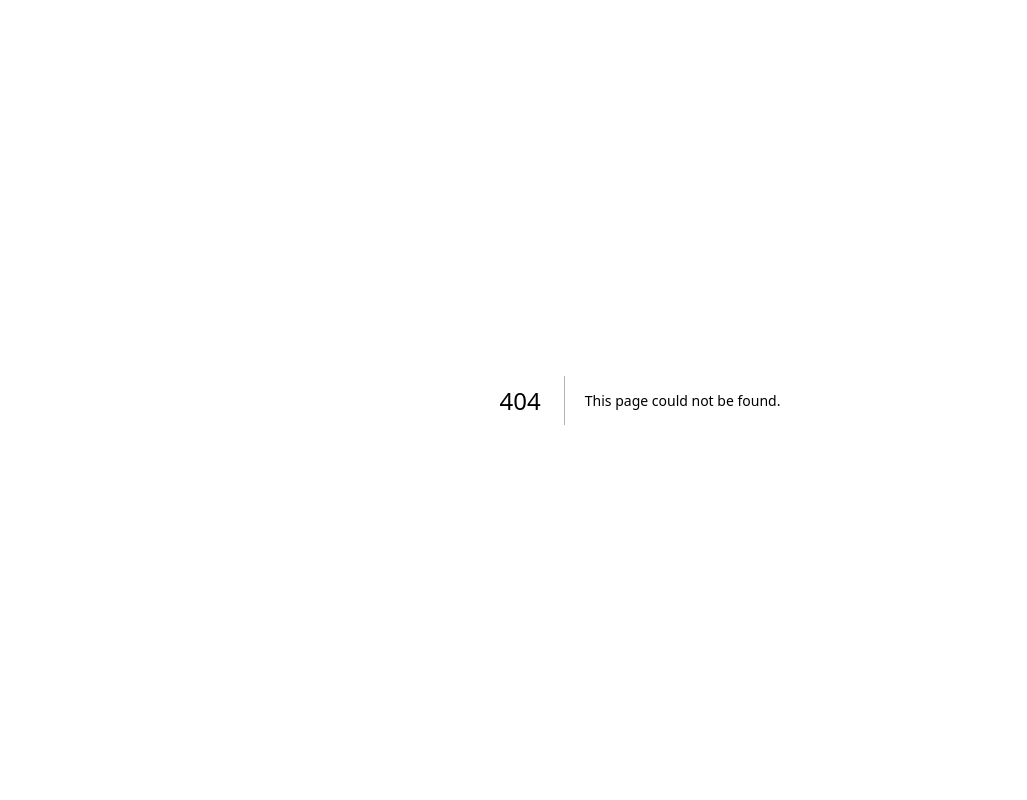
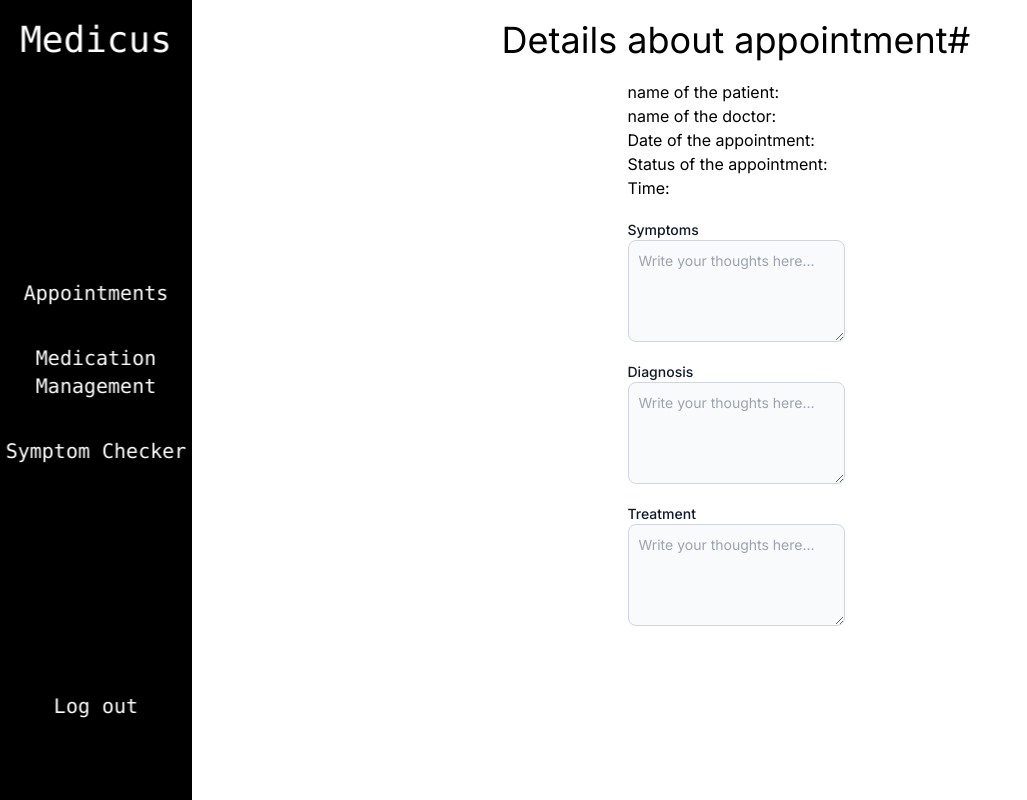
Before and after one commit to anevski-stefan/medicus, a Next.js app in the folder frontend/: page /detailPage in a window 1280 px wide. Before the commit this address had no page. Shown: the whole page, without its empty margins (0-1027 px from the left). Built offline with nearby package versions, Linux system fonts and the light colour scheme.

Commit message:
Add base detailsPage

```diff
--- /dev/null
+++ b/frontend/src/app/detailPage/page.jsx
@@ -0,0 +1,75 @@
+"use client";
+
+import LeftMenu from "../components/LeftMenu";
+import Button from "../components/Button";
+import React, { useState } from "react";
+
+
+function page() {
+    const [isHidden, setIsHidden] = useState(false);
+    const [isModalOpen, setIsModalOpen] = useState(false);
+
+    function handleClick() {
+      setIsHidden(!isHidden);
+    }
+
+    return (
+      <div className="detailPage-wrapper flex">
+        <LeftMenu className={isHidden ? "hidden animated" : "visible animated"} />
+        <Button isHidden={isHidden} handleClick={handleClick} />
+        <div className="flex-1 main-content flex flex-col items-center">
+          <h1 className="text-4xl my-5">Details about appointment#</h1>
+          <div className="details">
+            <p>name of the patient: <span></span></p>
+            <p>name of the doctor: <span></span></p>
+            <p>Date of the appointment: <span></span></p>
+            <p>Status of the appointment: <span></span></p>
+            <p>Time: <span></span></p>
+            <div className="grid grid-cols-1">
+                  <label for="symptoms"
+                    class="block mt-5 text-sm font-medium text-gray-900 dark:text-white">
+                    Symptoms
+                  </label>
+                  <textarea
+                    id="symptoms"
+                    disabled="true"
+                    rows="4"
+                    class="block p-2.5 w-full text-sm text-gray-900 bg-gray-50 rounded-lg border border-gray-300 focus:ring-blue-500 focus:border-blue-500 dark:bg-gray-700 dark:border-gray-600 dark:placeholder-gray-400 dark:text-white dark:focus:ring-blue-500 dark:focus:border-blue-500"
+                    placeholder="Write your thoughts here..."
+                  ></textarea>
+                </div>
+                <div className="grid grid-cols-1">
+                  <label for="diagnosis"
+                    class="block mt-5 text-sm font-medium text-gray-900 dark:text-white">
+                    Diagnosis
+                  </label>
+                  <textarea
+                    id="diagnosis"
+                    rows="4"
+                    disabled="true"
+
+                    class="block p-2.5 w-full text-sm text-gray-900 bg-gray-50 rounded-lg border border-gray-300 focus:ring-blue-500 focus:border-blue-500 dark:bg-gray-700 dark:border-gray-600 dark:placeholder-gray-400 dark:text-white dark:focus:ring-blue-500 dark:focus:border-blue-500"
+                    placeholder="Write your thoughts here..."
+                  ></textarea>
+                </div>
+                <div className="grid grid-cols-1">
+                  <label for="treatment"
+                    class="block mt-5 text-sm font-medium text-gray-900 dark:text-white">
+                    Treatment
+                  </label>
+                  <textarea
+                    id="treatment"
+                    rows="4"
+                    disabled="true"
+
+                    class="block p-2.5 w-full text-sm text-gray-900 bg-gray-50 rounded-lg border border-gray-300 focus:ring-blue-500 focus:border-blue-500 dark:bg-gray-700 dark:border-gray-600 dark:placeholder-gray-400 dark:text-white dark:focus:ring-blue-500 dark:focus:border-blue-500"
+                    placeholder="Write your thoughts here..."
+                  ></textarea>
+                </div>
+          </div>
+        </div>
+      </div>
+    )
+  }
+
+  export default page;
```
